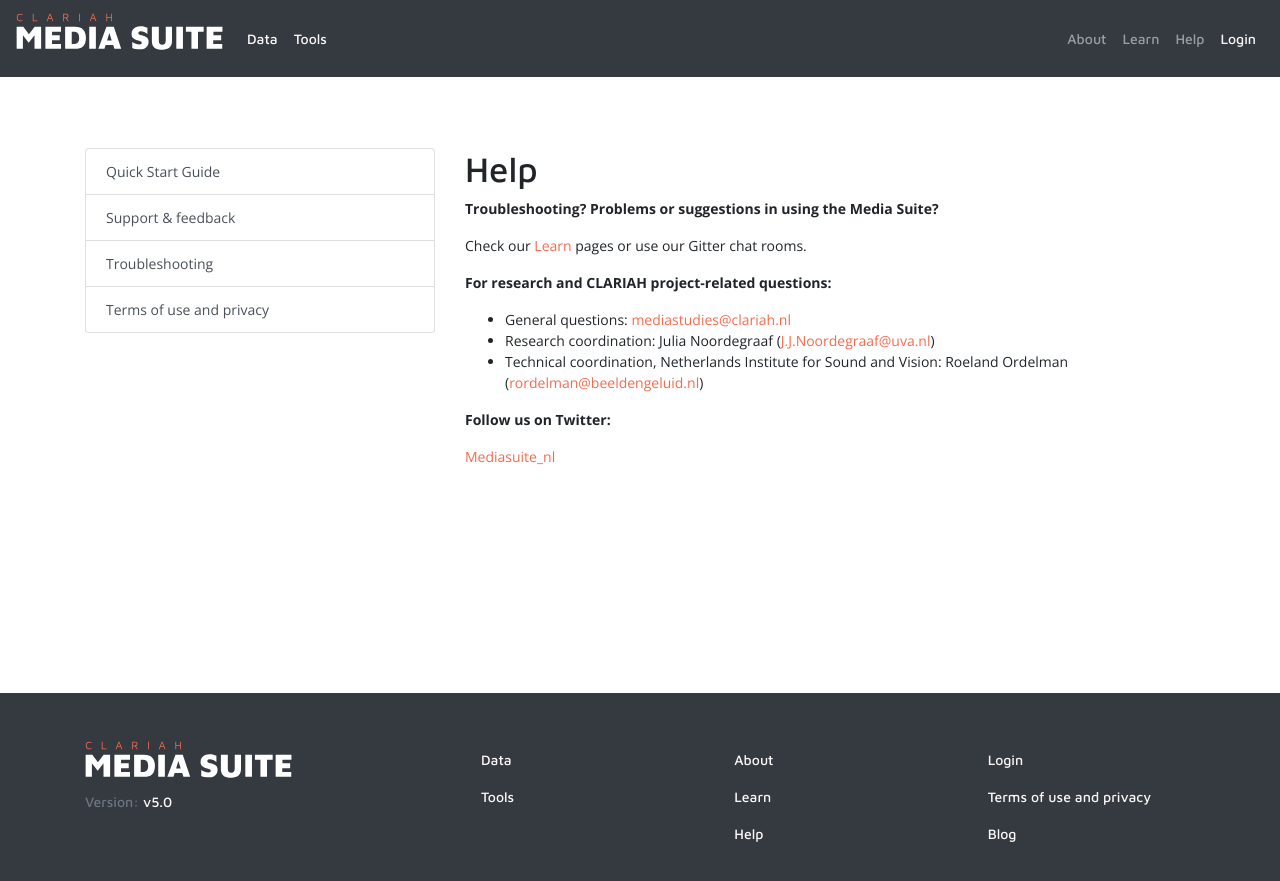
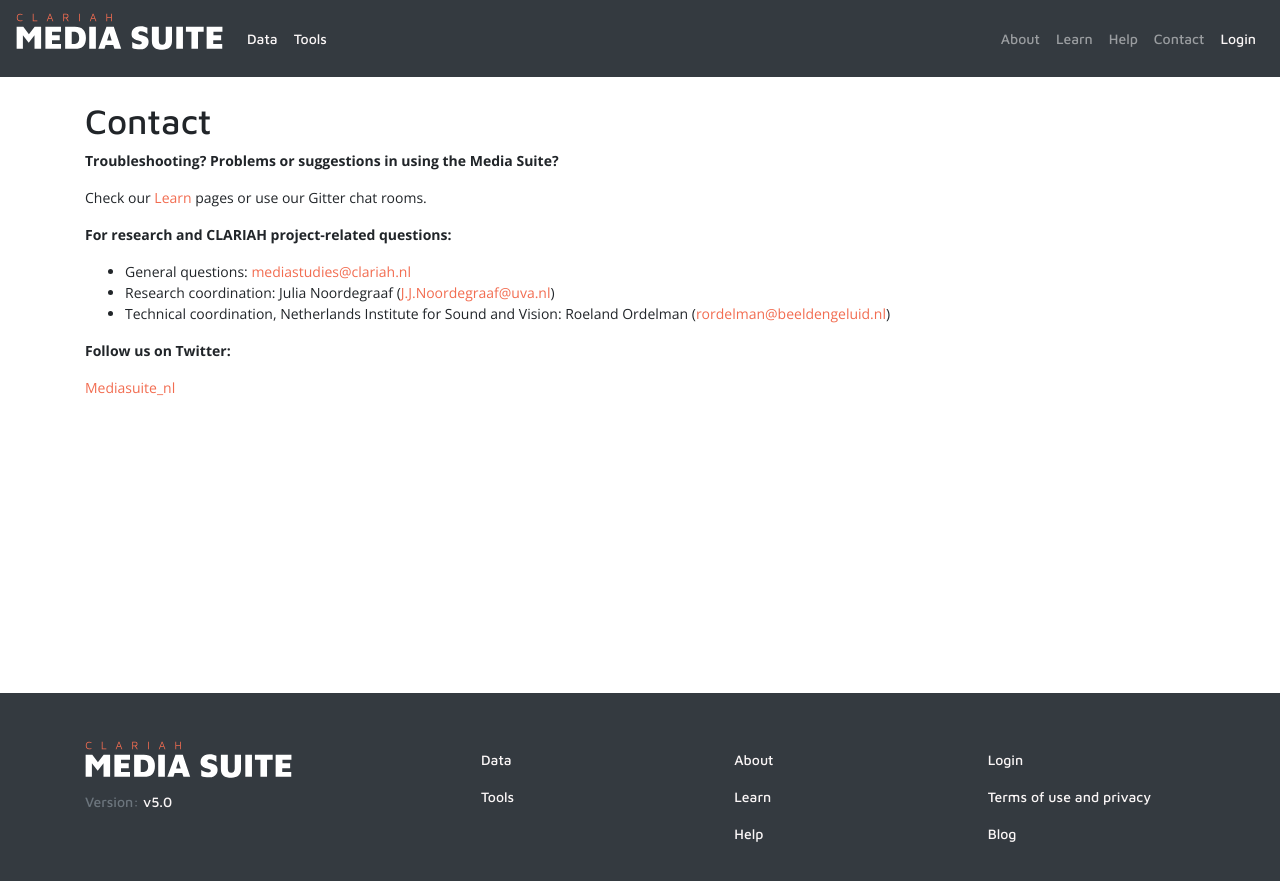
Before and after one commit to roelandordelman/mediasuite-website, a Jekyll site: the page built from contact.markdown, in a window 1280 px wide. Shown: the top 881 px of the page. Built offline with Jekyll 4.4.1, drawn with Linux system fonts in a browser that asks for light colours.

Commit message:
Changed learn/help/contact ordening

```diff
--- a/Gemfile
+++ b/Gemfile
@@ -7,12 +7,12 @@
 #
 # This will help ensure the proper Jekyll version is running.
 # Happy Jekylling!
-gem "jekyll", "~> 4.1.0"
+# gem "jekyll", "~> 4.1.0"
 # This is the default theme for new Jekyll sites. You may change this to anything you like.
 # gem "minima", "~> 2.5"
 # If you want to use GitHub Pages, remove the "gem "jekyll"" above and
 # uncomment the line below. To upgrade, run `bundle update github-pages`.
-# gem "github-pages", group: :jekyll_plugins
+gem "github-pages", group: :jekyll_plugins
 # If you have any plugins, put them here!
 group :jekyll_plugins do
   gem "jekyll-feed", "~> 0.12"
--- a/_includes/header.html
+++ b/_includes/header.html
@@ -38,10 +38,13 @@
 						<a class="nav-link{% if page.menu == 'about' %} active{% endif %}" href="{{ '/about' | relative_url }}">About</a>
 					</li>
 					<li class="nav-item">
-						<a class="nav-link" href="{{ '/documentation' | relative_url }}">Learn</a>
+						<a class="nav-link" href="#">Learn</a>
 					</li>
 					<li class="nav-item">
-						<a class="nav-link" href="{{ '/help' | relative_url }}">Help</a>
+						<a class="nav-link" href="{{ '/documentation' | relative_url }}">Help</a>
+					</li>
+					<li class="nav-item">
+						<a class="nav-link" href="{{ '/contact' | relative_url }}">Contact</a>
 					</li>
 					<li class="nav-item">
 						<a class="nav-link text-light" href="#">Login</a>
--- a/_includes/nav_documentation.html
+++ b/_includes/nav_documentation.html
@@ -1,5 +1,5 @@
 <nav class="navbar navbar-expand-md navbar-light bg-light rounded mb-4">
-	<a class="navbar-brand" href="{{ '/documentation' | relative_url }}">Learn</a>
+	<a class="navbar-brand" href="{{ '/documentation' | relative_url }}">Help</a>
 	<button class="navbar-toggler" type="button" data-toggle="collapse" data-target="#subNavbarCollapse" aria-controls="subNavbarCollapse" aria-expanded="false" aria-label="Toggle navigation">
 		<span class="navbar-toggler-icon"></span>
 	</button>
--- a/help.markdown
+++ b/contact.markdown
@@ -1,8 +1,8 @@
 ---
-layout: help
-title: Help
-menu: help
-permalink: /help
+layout: default
+title: Contact
+menu: contact
+permalink: /contact
 ---
 
 **Troubleshooting? Problems or suggestions in using the Media Suite?**
```
Also changed, not shown: _layouts/documentation.html (+9 -1 lines).
